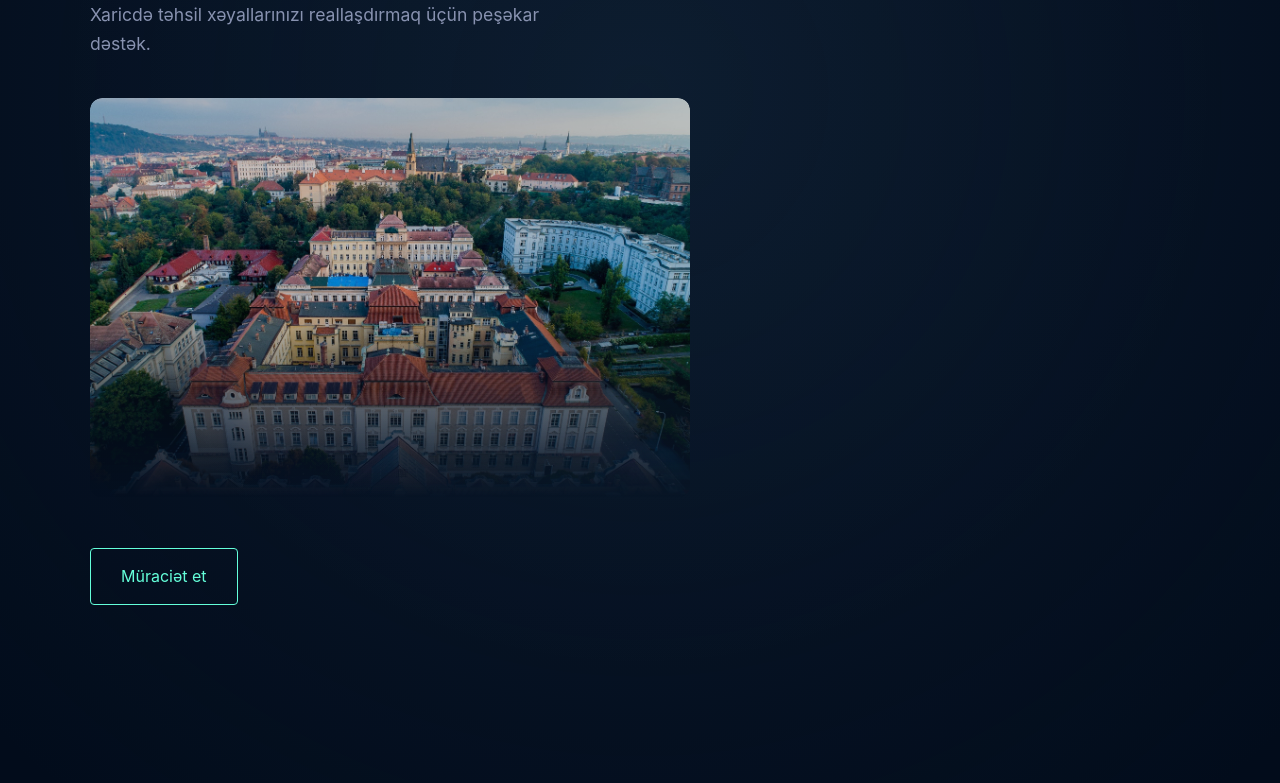
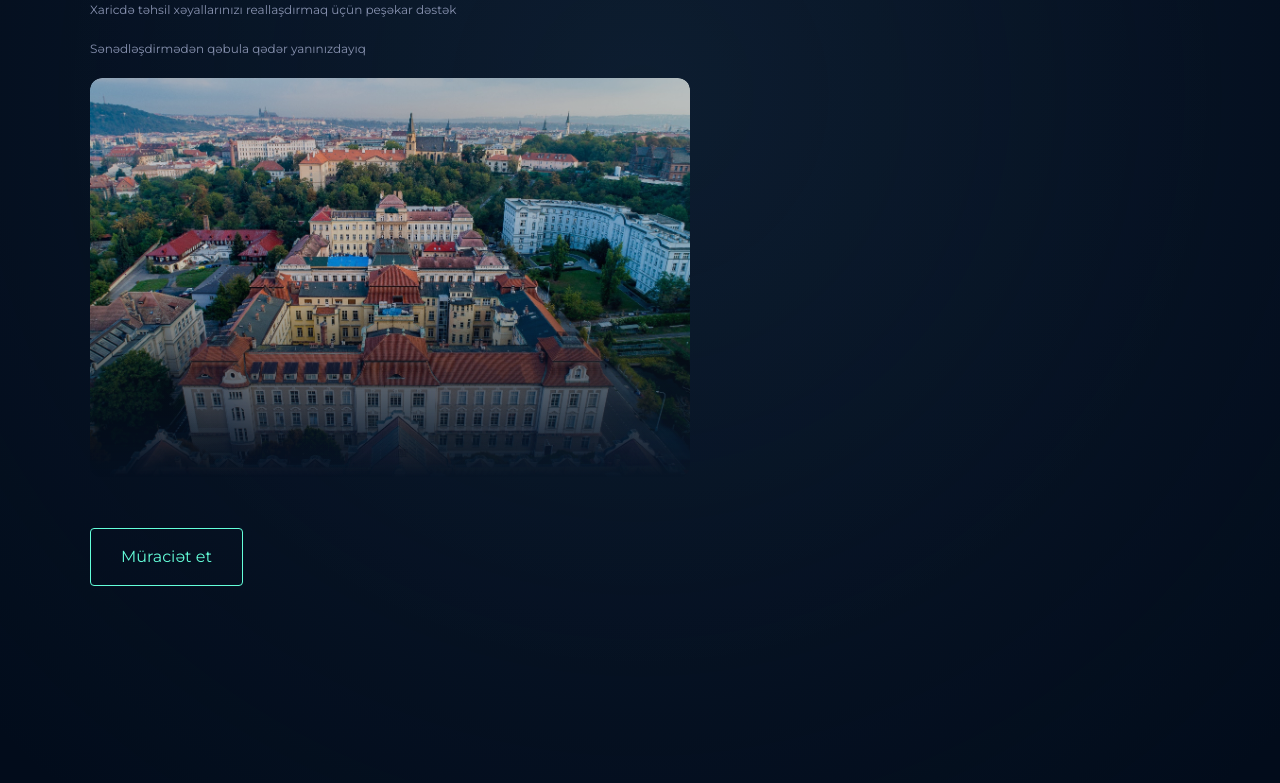
Before and after one commit to welmarstone/globalgo, a plain HTML site: page index.html in a window 1280 px wide. Shown: the part 305-1088 px from the top of the page. Drawn offline with Linux system fonts and the light colour scheme.

Commit message:
font_update2

```diff
--- a/index.html
+++ b/index.html
@@ -74,8 +74,10 @@
           <span>GlobalGo</span> ilə.
         </h1>
         <p class="description" data-key="hero_desc">
-          Xaricdə təhsil xəyallarınızı reallaşdırmaq üçün peşəkar dəstək.
-          Sənədləşdirmədən qəbula qədər yanınızdayıq.
+          Xaricdə təhsil xəyallarınızı reallaşdırmaq üçün peşəkar dəstək
+        </p>
+        <p class="description" data-key="hero_desc2">
+          Sənədləşdirmədən qəbula qədər yanınızdayıq
         </p>
 
         <div
--- a/script.js
+++ b/script.js
@@ -11,8 +11,9 @@ document.addEventListener("DOMContentLoaded", () => {
       nav_consult: "Pulsuz konsultasiya",
       hero_sub: "Gələcəyinizə ilk addım",
       hero_title: "Sərhədsiz təhsil,<br> <span>GlobalGo</span> ilə.",
-      hero_desc:
-        "Xaricdə təhsil xəyallarınızı reallaşdırmaq üçün peşəkar dəstək.",
+      hero_desc1:
+        "Xaricdə təhsil xəyallarınızı reallaşdırmaq üçün peşəkar dəstək",
+      hero_desc2: "Sənədləşdirmədən qəbula qədər yanınızdayıq",
       btn_apply: "Müraciət et",
       section_about: "Biz kimik?",
       about_desc:
@@ -40,8 +41,9 @@ document.addEventListener("DOMContentLoaded", () => {
       nav_consult: "Free Consultation",
       hero_sub: "First step to your future",
       hero_title: "Education without borders,<br> with <span>GlobalGo</span>.",
-      hero_desc:
+      hero_desc1:
         "Professional support to realize your dreams of studying abroad.",
+      hero_desc2: "From documentation to admission, we are with you",
       btn_apply: "Apply Now",
       section_about: "Who We Are?",
       about_desc:
@@ -71,8 +73,9 @@ document.addEventListener("DOMContentLoaded", () => {
       nav_consult: "Бесплатная консультация",
       hero_sub: "Первый шаг к будущему",
       hero_title: "Образование без границ,<br> с <span>GlobalGo</span>.",
-      hero_desc:
+      hero_desc1:
         "Профессиональная поддержка для реализации вашей мечты об обучении за рубежом.",
+      hero_desc2: "От оформления документов до поступления — мы с вами",
       btn_apply: "Подать заявку",
       section_about: "Кто мы?",
       about_desc:
--- a/style.css
+++ b/style.css
@@ -206,13 +206,16 @@ section {
 .accent-text {
   color: var(--accent);
   margin-bottom: 20px;
+  font-family: "Montserrat", sans-serif;
+  font-size: 15px;
 }
 
 .description {
   max-width: 500px;
   color: var(--text-secondary);
-  font-size: 1.1rem;
-  margin-bottom: 40px;
+  font-size: 12px;
+  margin-bottom: 20px;
+  font-family: "Montserrat", sans-serif;
 }
 
 /* Hero Button */
@@ -229,6 +232,7 @@ section {
   display: inline-block;
   position: relative;
   z-index: 10;
+  font-family: "Montserrat", sans-serif;
 }
 
 .btn:hover {
```
